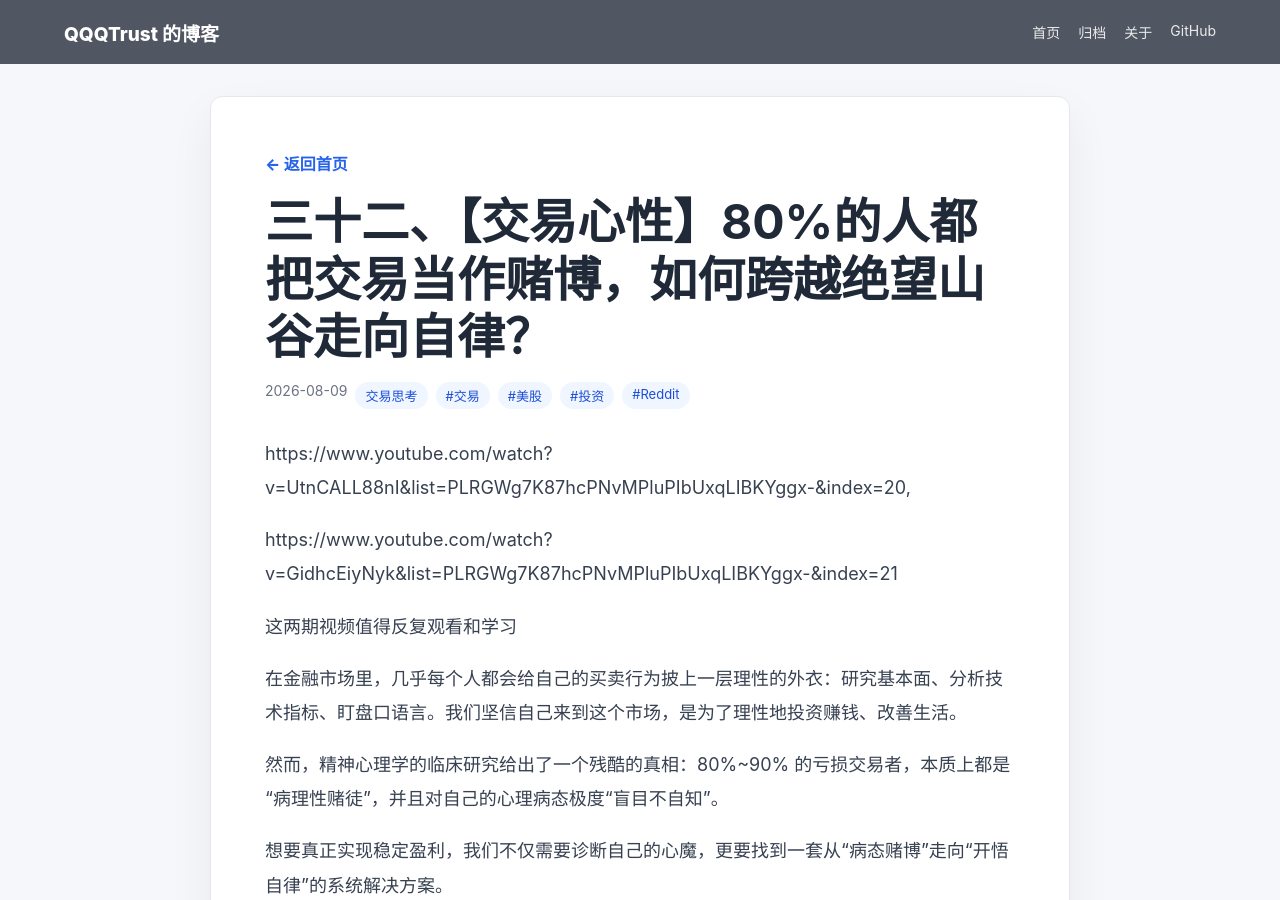
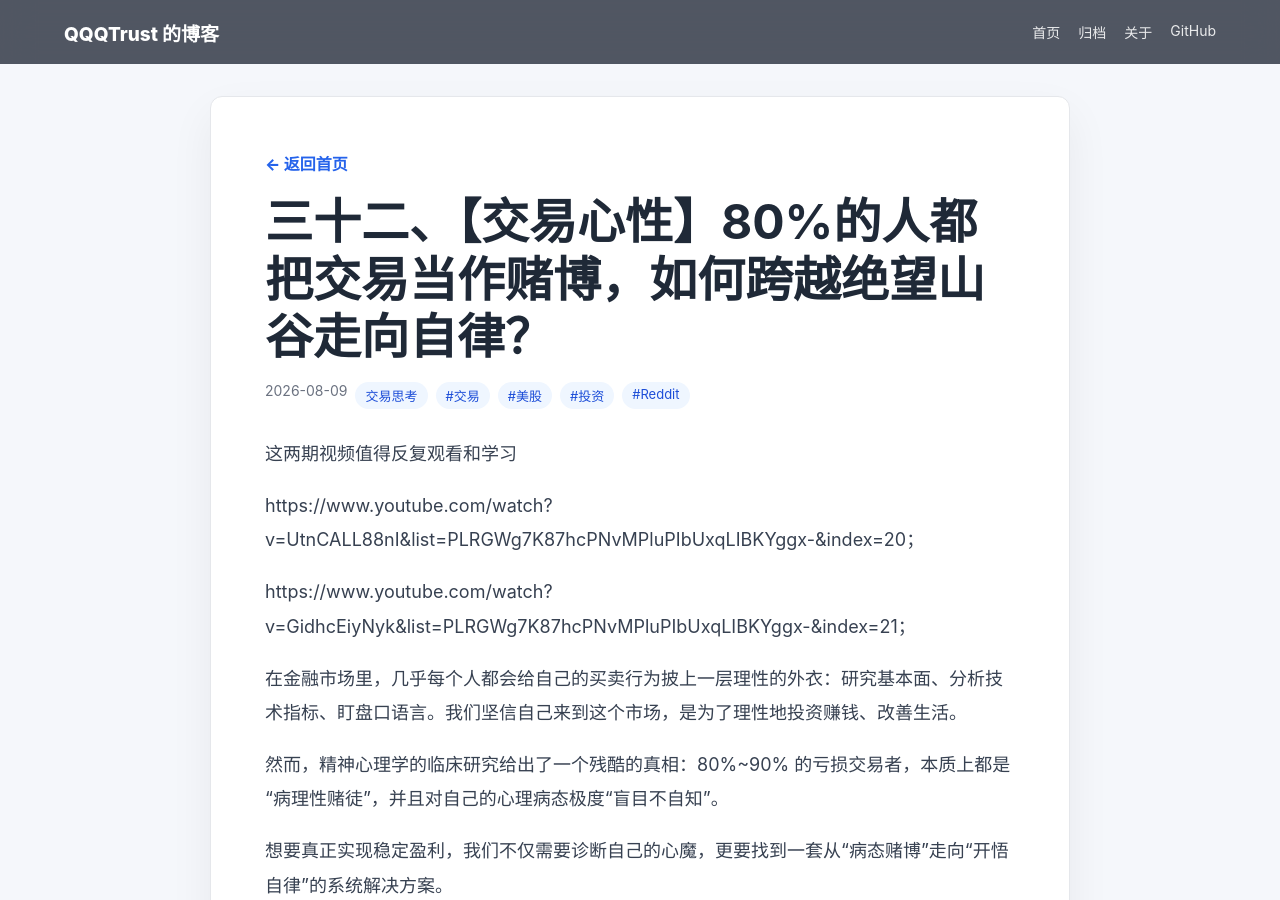
Before and after one commit to QQQTrust/QQQTrust.github.io, a Jekyll site: the page built from _posts/2026-08-09-reddit-1vjc6wv.md, in a window 1280 px wide and 900 px high. Built offline with Jekyll 4.4.1, drawn with Linux system fonts in a browser that asks for light colours; comment, search, counter and statistics services are not loaded.

```diff
--- a/_posts/2026-08-09-reddit-1vjc6wv.md
+++ b/_posts/2026-08-09-reddit-1vjc6wv.md
@@ -9,11 +9,12 @@ source: "https://www.reddit.com/user/QQQTrust/comments/1vjc6wv/%E4%BA%A4%E6%98%9
 reddit_id: "1vjc6wv"
 ---
 
-https://www.youtube.com/watch?v=UtnCALL88nI&list=PLRGWg7K87hcPNvMPluPIbUxqLIBKYggx-&index=20,
-
-https://www.youtube.com/watch?v=GidhcEiyNyk&list=PLRGWg7K87hcPNvMPluPIbUxqLIBKYggx-&index=21
 
 这两期视频值得反复观看和学习
+
+https://www.youtube.com/watch?v=UtnCALL88nI&list=PLRGWg7K87hcPNvMPluPIbUxqLIBKYggx-&index=20；
+
+https://www.youtube.com/watch?v=GidhcEiyNyk&list=PLRGWg7K87hcPNvMPluPIbUxqLIBKYggx-&index=21；
 
 在金融市场里，几乎每个人都会给自己的买卖行为披上一层理性的外衣：研究基本面、分析技术指标、盯盘口语言。我们坚信自己来到这个市场，是为了理性地投资赚钱、改善生活。
 
```
